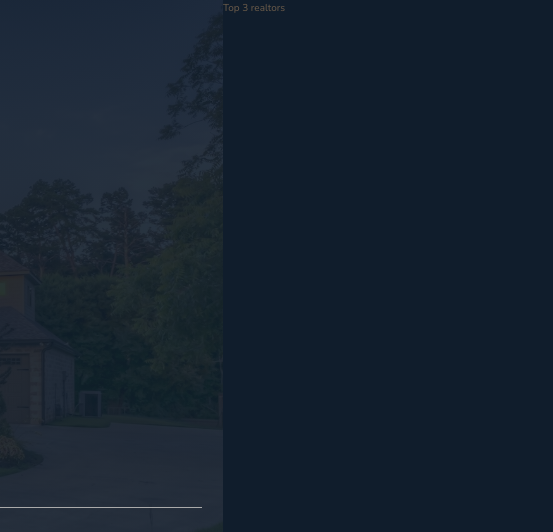
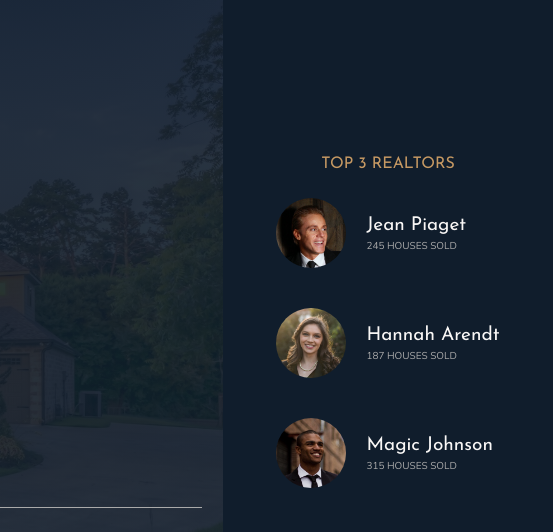
Before and after one commit to alexticovschi/Advanced-CSS-and-Sass-Course, a website: page Nexter/index.html in a window 1280 px wide. Shown: the top 532 px of the page, 727-1280 px from the left. Drawn offline with nearby package versions, Linux system fonts and the light colour scheme.

Commit message:
building the realtors section

```diff
--- a/Nexter/index.html
+++ b/Nexter/index.html
@@ -31,7 +31,26 @@
         </header>
 
         <div class="realtors">
-            Top 3 realtors
+            <h3 class="heading-3">Top 3 Realtors</h3>
+            <div class="realtors__list">
+                <img src="img/realtor-1.jpeg" alt="Realtor 1" class="realtors__img">
+                <div class="realtors__details">
+                    <h4 class="heading-4 heading-4--light">Jean Piaget</h4>
+                    <p class="realtors__sold">245 houses sold</p>
+                </div>
+
+                <img src="img/realtor-2.jpeg" alt="Realtor 2" class="realtors__img">
+                <div class="realtors__details">
+                    <h4 class="heading-4 heading-4--light">Hannah Arendt</h4>
+                    <p class="realtors__sold">187 houses sold</p>
+                </div>
+
+                <img src="img/realtor-3.jpeg" alt="Realtor 3" class="realtors__img">
+                <div class="realtors__details">
+                    <h4 class="heading-4 heading-4--light">Magic Johnson</h4>
+                    <p class="realtors__sold">315 houses sold</p>
+                </div>
+            </div>
         </div>
 
         <section class="features">
--- a/Nexter/sass/_realtors.scss
+++ b/Nexter/sass/_realtors.scss
@@ -1,4 +1,29 @@
 .realtors {
     background-color: $color-secondary;
     grid-column: col-start 7 / full-end;
+    display: grid;
+    align-content: center;
+    justify-content: center;
+    grid-row-gap: 2rem;
+    justify-items: center;
+
+    &__list {
+        display: grid;
+        grid-template-columns: min-content max-content;
+        grid-column-gap: 2rem;
+        grid-row-gap: 5vh;
+        align-items: center;
+    }
+
+    &__img {
+        width: 7rem;
+        border-radius: 50%;
+        display: block;
+    }
+
+    &__sold {
+        text-transform: uppercase;
+        color: $color-grey-light-2;
+        margin-top: -3px;
+    }
 }
```
Also changed, not shown: Nexter/css/style.css.
